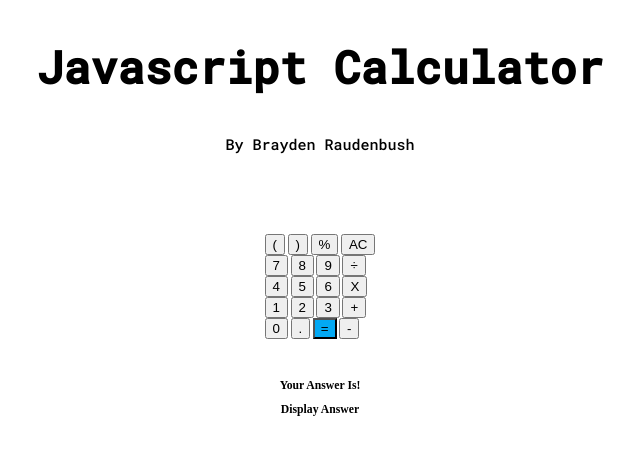
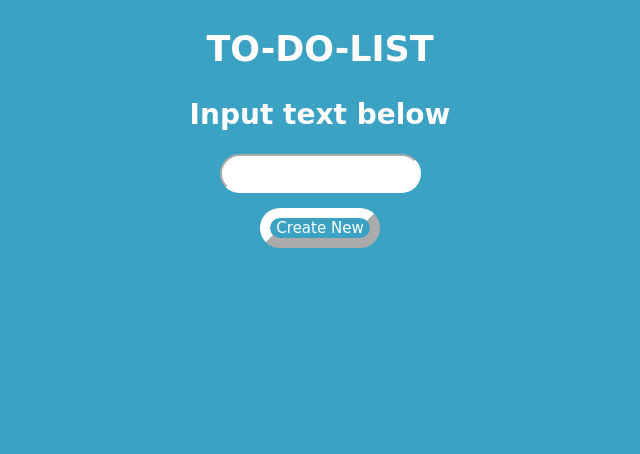
Before and after one commit to RaudenbushBrayden12344/C-Calculator, a plain HTML site: page index.html in a window 1280 px wide. Shown: the whole page, without its empty margins (320-960 px from the left). Drawn offline with Linux system fonts and the light colour scheme; a web font is replaced by a local one.

Commit message:
Basic Structre of to do list

```diff
--- a/calculator.js
+++ b/calculator.js
@@ -1,19 +1,8 @@
-const buttonOne = "(";
-const buttonTwo = ")";
-const buttonThree = "%";
-const buttonFour = "AC";
-const buttonFive = 7;
-const buttonSix = 8;
-const buttonSeven = 9;
-const buttonEight = "/";
-const buttonNine = 4;
-const buttonTen = 5;
-const buttonEleven = 6;
-const buttonTwelve = "*"
-const buttonThirteen = 1;
-const buttonFourteen = 2;
-const buttonFifteen = 3;
-const buttonSixteen = 0;
-const buttonSeventeen = "+";
-const buttonEighteen = ".";
-const buttonNineteen = "=";
+let textInput = document.getElementsByClassName("listText");
+let createNewBox = document.getElementsByClassName("inputButton");
+
+function createNewInputBox() {
+    const para = document.createElement("input");
+    para.innerText = "This is a input box";
+    document.body.appendChild(para);
+}
--- a/index.html
+++ b/index.html
@@ -6,50 +6,25 @@
 	<meta name="viewport" content="width=device-width, initial-scale=1.0">
 	<meta http-equiv="X-UA-Compatible" content="ie=edge">
 	<link rel="stylesheet" href="style.css" type="text/css" />
-    <title>Caculator</title>
+	<title>To-Do-List</title>
 </head>
 
 <body>
-    <section class=titleSection>
-        <h1>Javascript Calculator</h1>
-        <h2>By Brayden Raudenbush</h2>
+	<section>
+		<h1>TO-DO-LIST</h1>
+		<h2>Input text below</h2>
 	</section>
 
-    <section class="calculatorSection">
-        <div class="buttons">
-            <button class ="buttonOne" type="submit">(</button>
-            <button class ="buttonTwo" type="submit">)</button>
-            <button class ="buttonThree" type="submit">%</button>
-            <button class ="buttonFour" type="reset">AC</button>
-            <br>
-            <button class ="buttonFive" type="submit">7</button>
-            <button class ="buttonSix" type="submit">8</button>
-            <button class ="buttonSeven" type="submit">9</button>
-            <button class ="buttonEight" type="submit">÷</button>
-            <br>
-            <button class ="buttonNine" type="submit">4</button>
-            <button class ="buttonTen" type="submit">5</button>
-            <button class ="buttonEleven" type="submit">6</button>
-            <button class ="buttonTwelve" type="submit">X</button>
-            <br>
-            <button class ="buttonThirteen" type="submit">1</button>
-            <button class ="buttonFourteen" type="submit">2</button>
-            <button class ="buttonFifteen" type="submit">3</button>
-            <button class ="buttonSixteen" type="submit">+</button>
-            <br>
-            <button class ="buttonSeventeen" type="submit">0</button>
-            <button class ="buttonEighteen" type="submit">.</button>
-            <button class ="buttonNineteen" type="submit">=</button>
-            <button class ="buttonTwenty" type="submit">-</button>
+	<section class="inputArea">
+		<div>
+			<input  class="listText" type="text" name="textInput" />
 		</div>
-
-
+		<div>
+			<button onclick="createNewInputBox()" class="inputButton" type="submit">Create New</button>
+		</div>
 	</section>
 
-    <section class="output">
-            <h3>Your Answer Is!</h3>
-            <h3>Display Answer</h3>
-        </section>
+	<script type="text/javascript" src="calculator.js"></script>
 </body>
 
 </html>
--- a/style.css
+++ b/style.css
@@ -1,47 +1,51 @@
-/*
-Color Pallete
-Background: #fff
-Button 1: #000000
-Button 2: #e69b00
-*/
-
-/* Fonts */
-@import url('https://fonts.googleapis.com/css2?family=Roboto+Mono:wght@500&display=swap');
-
-
+@import url('https://fonts.googleapis.com/css2?family=Tilt+Warp&display=swap');
 
 html {
     font-size: 62.5%;
 }
 
 body {
-    background-color: #fff;
-}
-
-.titleSection {
-    text-align: center;
-    font-size: 3rem;
-    font-weight: 700;
-    font-family: 'Roboto Mono', monospace;
-}
-
-.titleSection h2{
-    font-size: 1.5rem;
-    font-weight: 400;
-}
-
-.calculatorSection {
-    margin: 4rem;
-    padding-top: 4rem;
-    display: flex;
-    justify-content: center;
-    align-items: center;
-}
-
-.output {
+    background-color: #3ca2c3;
+    color: white;
     text-align: center;
 }
 
-.buttonNineteen {
-    background-color: #03a9f4;
+h1 {
+    font-size: 3.5rem;
+    font-family: 'Tilt Warp', cursive;
 }
+
+h2 {
+    font-size: 2.8rem;
+    font-family: 'Tilt Warp', cursive;
+}
+
+.input {
+    background-color: #fff;
+    margin: 3rem;
+    padding: 2rem;
+    color: gray;
+    text-align: left;
+    font-size: 2rem;
+
+}
+
+.inputButton {
+    font-size: 1.5rem;
+    background-color: #3ca2c3;
+    color: white;
+    font-family: 'Tilt Warp', cursive;
+    border-radius: 2rem;
+    border-color: #fff;
+    border-width: 1rem;
+}
+
+input {
+    padding: 1rem;
+    border-color: #fff;
+    border-radius: 2rem;
+}
+
+.inputButton {
+    margin: 1.5rem;
+}
```
Lines whose indentation alone changed are shown as unchanged.
